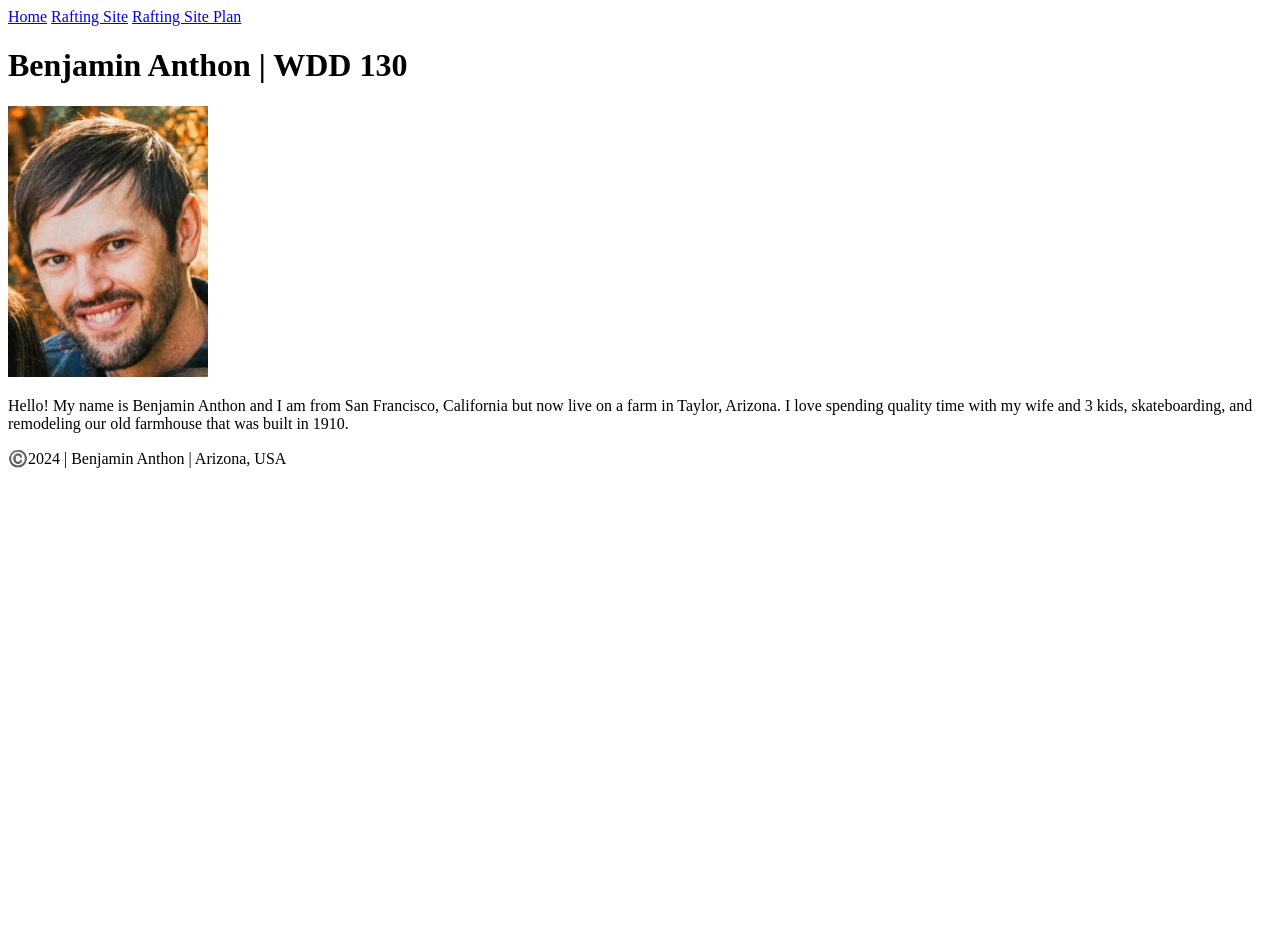
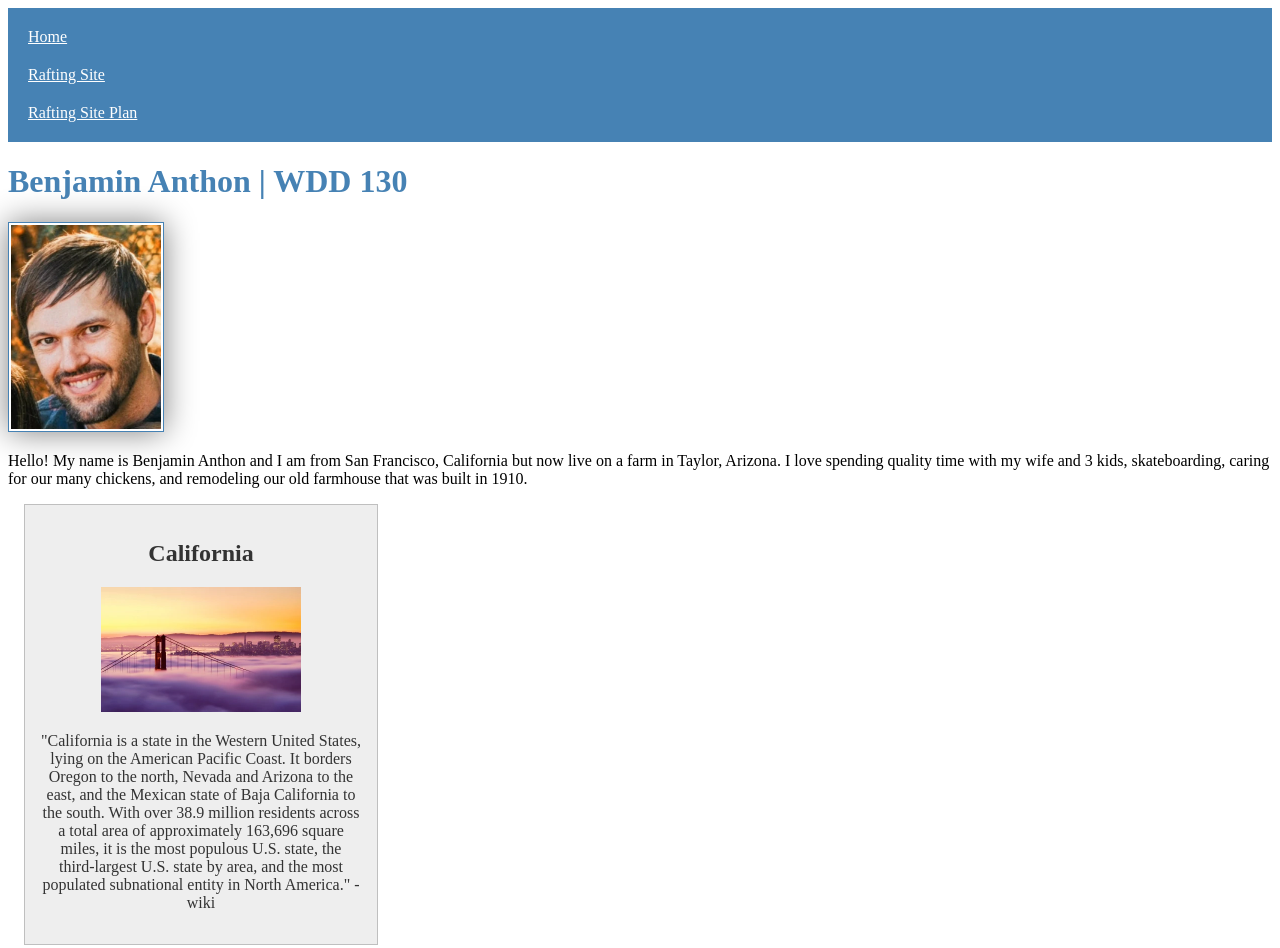
Before and after one commit to banthonbyu/wdd130, a plain HTML site: page index.html in a window 1280 px wide. Shown: the top 948 px of the page. Before the commit the page ends 800 px from the top, so only its background shows below. Drawn offline with Linux system fonts and the light colour scheme.

Commit message:
home page enhancement

```diff
--- a/index.html
+++ b/index.html
@@ -1,10 +1,16 @@
 <!DOCTYPE html>
 <html lang="en-US">
+
 <head>
     <meta charset="utf-8">
     <meta name="viewport" content="width=device-width,initial-scale=1.0">
     <title>Benjamin Anthon | WDD 130</title>
+    <meta name="description" content="Benjamin Anthon's WDD 130 course home page.">
+    <meta name="author" content="Benjamin Anthon">
+
+    <link rel="stylesheet" href="styles/styles.css">
 </head>
+
 <body>
     <header>
         <nav>
@@ -16,10 +22,16 @@
     <main>
         <h1>Benjamin Anthon | WDD 130</h1>
         <img src="images/profile.webp" alt="Hello, my name is Benjamin Anthon" width="200">
-        <p>Hello! My name is Benjamin Anthon and I am from San Francisco, California but now live on a farm in Taylor, Arizona. I love spending quality time with my wife and 3 kids, skateboarding, and remodeling our old farmhouse that was built in 1910.</p>
+        <p>Hello! My name is Benjamin Anthon and I am from San Francisco, California but now live on a farm in Taylor, Arizona. I love spending quality time with my wife and 3 kids, skateboarding, caring for our many chickens, and remodeling our old farmhouse that was built in 1910.</p>
     </main>
+    <aside>
+        <h2>California</h2>
+        <img src="images/california.webp" alt="California Cityscape">
+        <p>"California is a state in the Western United States, lying on the American Pacific Coast. It borders Oregon to the north, Nevada and Arizona to the east, and the Mexican state of Baja California to the south. With over 38.9 million residents across a total area of approximately 163,696 square miles, it is the most populous U.S. state, the third-largest U.S. state by area, and the most populated subnational entity in North America." - wiki</p>
+    </aside>
     <footer>
         <p>©️2024 | Benjamin Anthon | Arizona, USA</p>
     </footer>
 </body>
+
 </html>
--- /dev/null
+++ b/styles/styles.css
@@ -0,0 +1,47 @@
+nav {
+    background-color: steelblue;
+    padding: 10px;
+}
+
+nav a {
+    color: white;
+    padding: 10px;
+    display: block;
+}
+
+h1 {
+    color: steelblue;
+}
+
+main img {
+    width: 150px;
+    height: auto;
+    border: 1px solid steelblue;
+    padding: 2px;
+    box-shadow: 0 0 30px gray;
+}
+
+p {
+    padding:0;
+}
+
+aside {
+    width: 20em;
+    margin: 1em;
+    border: 1px solid rgba(0, 0, 0, 0.2); /*why use rgba instead of hex here? */
+    padding: 1em;
+    background-color: #eee;
+    color: #333;
+    text-align: center;
+}
+
+aside img {
+    width: 200px;
+    height: auto;
+}
+
+footer {
+    margin-top: 1em;
+    border-top: 1px solid #000;
+    text-align: center;
+}
```
Also changed, not shown: images/california.webp (added).
